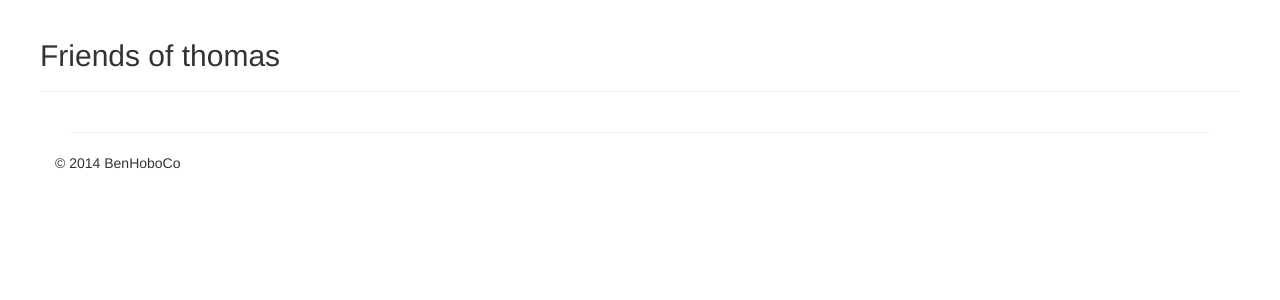
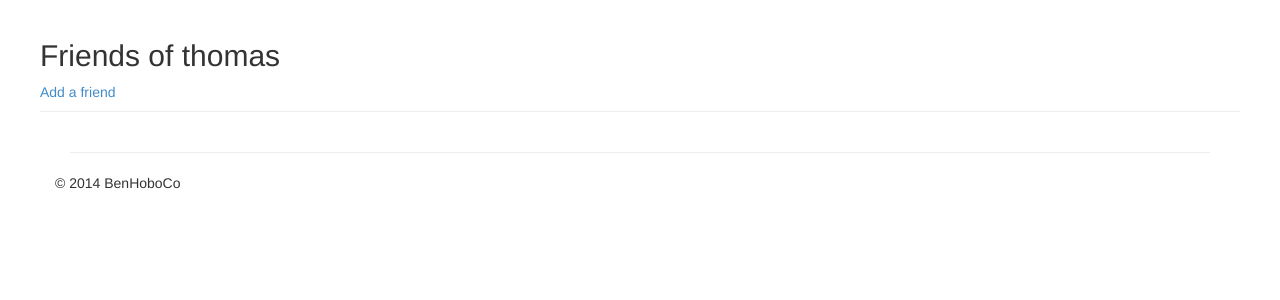
Before and after one commit to tpolasek/cmput410-project, a Django app: page /authors/thomas/friends/ in a window 1280 px wide. Shown: the part 51-351 px from the top of the page. Run offline with Django 3.2, Linux system fonts and the light colour scheme; data comes from the database, SQL or seed files in the repository; parts of the project's set-up code (start-up, migrations or seed data) failed here and were passed over; some libraries are stand-ins or nearby versions.

Commit message:
Made the unfriend button work. Made the 'Add Friend' button disappear if you are already a friend

```diff
--- a/BenHoboCo/social/urls.py
+++ b/BenHoboCo/social/urls.py
@@ -19,6 +19,7 @@ urlpatterns = patterns('',
 
     url(r'^authors/(?P<author_name>[-\w]+)/friends/$',views.get_author_friends, name="author_friends"),
     url(r'^authors/(?P<author_name>[-\w]+)/friends/addfriend/$', views.add_remote_friend, name="author_add_friend"),
+    url(r'^authors/(?P<author_name>[-\w]+)/friends/(?P<friend_name>\w+)/delete/$',views.delete_friend, name="authors_delete_friend"),
     url(r'^authors/(?P<author_name>[-\w]+)/friends/(?P<friend_name>\w+)/$',views.get_author_friends, name="authors_specific_friend"),
 
     url(r'^post/$', views.create_post, name="create_post"),
--- a/BenHoboCo/social/views.py
+++ b/BenHoboCo/social/views.py
@@ -31,6 +31,13 @@ def get_author(request, author_name = None):
     u = User.objects.get(username__iexact=author_name)
     a = Author.objects.get(user=u)
 
+    us = Author.objects.get(user=request.user)
+    our_friends_o = Friend.objects.filter(author=us)
+    our_friends = []
+
+    for friend in our_friends_o:
+        our_friends.append(friend.name)
+
     # FOR BENSON:
     #  We gotta get the posts for this author.
     #  Posts should be gotten based on relationship to the user.
@@ -39,7 +46,7 @@ def get_author(request, author_name = None):
     #  If no user is logged in, show all public posts.
 
     #Display the posts on the profile page
-    return render_to_response('social/profile.html', {'author': a}, context )
+    return render_to_response('social/profile.html', {'author': a, 'our_friends': our_friends}, context )
 
 def get_author_images(request, author_name, image_id = None ):
     context = RequestContext( request )
@@ -86,6 +93,23 @@ def get_author_posts(request, author_name, post_id = None ):
     #no content
     return render_to_response('social/posts.html', context_dict, context )
 
+def delete_friend(request, author_name, friend_name):
+    context = RequestContext( request )
+
+    #get User object then find the Author object from it
+    if request.method == "POST":
+        u = User.objects.get(username__iexact=author_name)
+        a = Author.objects.get(user=u)
+
+        friend_location = request.POST["friend_location"]
+
+        # Is it us trying to delete our own friend?
+        if u.username == request.user.username:
+            friend = Friend.objects.get(name=friend_name, author=a, location=friend_location)
+            friend.delete()
+
+    return HttpResponseRedirect("/authors/%s/friends/" % author_name)
+
 def get_author_friends(request, author_name, friend_name = None):
     context = RequestContext( request )
 
@@ -96,8 +120,10 @@ def get_author_friends(request, author_name, friend_name = None):
     if request.method == "POST":
         new_friend_name = request.POST['friend_name']
         new_friend_location = request.POST['friend_location']
-        new_friend = Friend(name=new_friend_name, location=new_friend_location, author=a)
-        new_friend.save()
+
+        if not Friend.objects.filter(author=a, name=new_friend_name, location=new_friend_location):
+            new_friend = Friend(name=new_friend_name, location=new_friend_location, author=a)
+            new_friend.save()
 
     if friend_name is not None:
         try:
--- a/BenHoboCo/templates/social/friends.html
+++ b/BenHoboCo/templates/social/friends.html
@@ -3,6 +3,7 @@
 <div class="row">
     <div class="page-header">
         <h2>Friends of {{author.user.username}}</h2>
+        <a href="addfriend">Add a friend</a> <!-- TODO make it pretty -->
     </div>
     {% if user_friends %}
     {% for friend in user_friends %}
@@ -10,7 +11,12 @@
         <div class="thumbnail">
           <div class="caption">
             <div class="text-right">
-                <a href="" class="btn btn-danger btn-xs"><span class="glyphicon glyphicon-remove"></span> Unfriend</a>
+                <!-- <a href="" class="btn btn-danger btn-xs"><span class="glyphicon glyphicon-remove"></span> Unfriend</a> TODO add the little x back in -->
+                <form method="POST" action="{{friend.name}}/delete/">
+                    {% csrf_token %}
+                    <input type="hidden" name="friend_location" value="{{friend.location}}"/>
+                    <input type="submit" class="btn btn-danger btn-xs" value="Unfriend"/>
+                </form>
             </div>
             <a href="{{friend.location}}/authors/{{friend.name}}"><h3>{{friend.name}}</h3></a>
         </div>
@@ -24,7 +30,12 @@
         <div class="thumbnail">
           <div class="caption">
             <div class="text-right">
-                <a href="" class="btn btn-danger btn-xs"><span class="glyphicon glyphicon-remove"></span> Unfriend</a>
+                <!-- <a href="" class="btn btn-danger btn-xs"><span class="glyphicon glyphicon-remove"></span> Unfriend</a> TODO add the little x back in -->
+                <form method="DELETE" action="{{friend.name}}/">
+                    {% csrf_token %}
+                    <input type="hidden" name="friend_location" value="{{friend.location}}"/>
+                    <input type="submit" class="btn btn-danger btn-xs" value="Unfriend"/>
+                </form>
             </div>
             <a href="{{friend.location}}/authors/{{friend.name}}"><h3>{{friend.name}}</h3></a>
         </div>
--- a/BenHoboCo/templates/social/profile.html
+++ b/BenHoboCo/templates/social/profile.html
@@ -8,8 +8,10 @@
 			<form method="POST" action="/authors/{{user.username}}/friends/addfriend/" >
 				{% csrf_token %}
 				{{ author.user.username }}
-				<input type="hidden" name="friend_name" value="{{author.user.username}}"/>
-				<input type="submit" value="Add Friend" class="btn btn-success"/>
+				{% if not author.user.username in our_friends %}
+					<input type="hidden" name="friend_name" value="{{author.user.username}}"/>
+					<input type="submit" value="Add Friend" class="btn btn-success"/>
+				{% endif %}
 			</form>
 		</h1>
 	</div>
```
